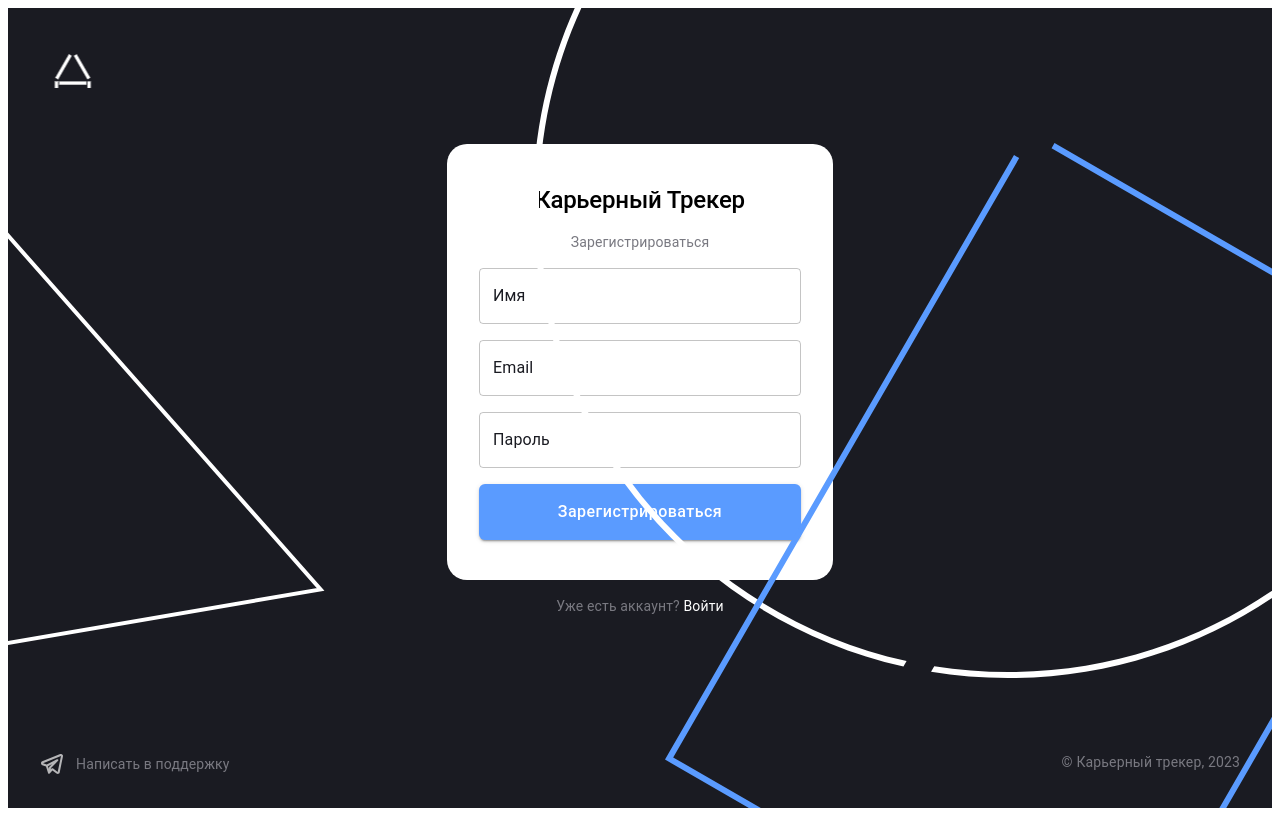
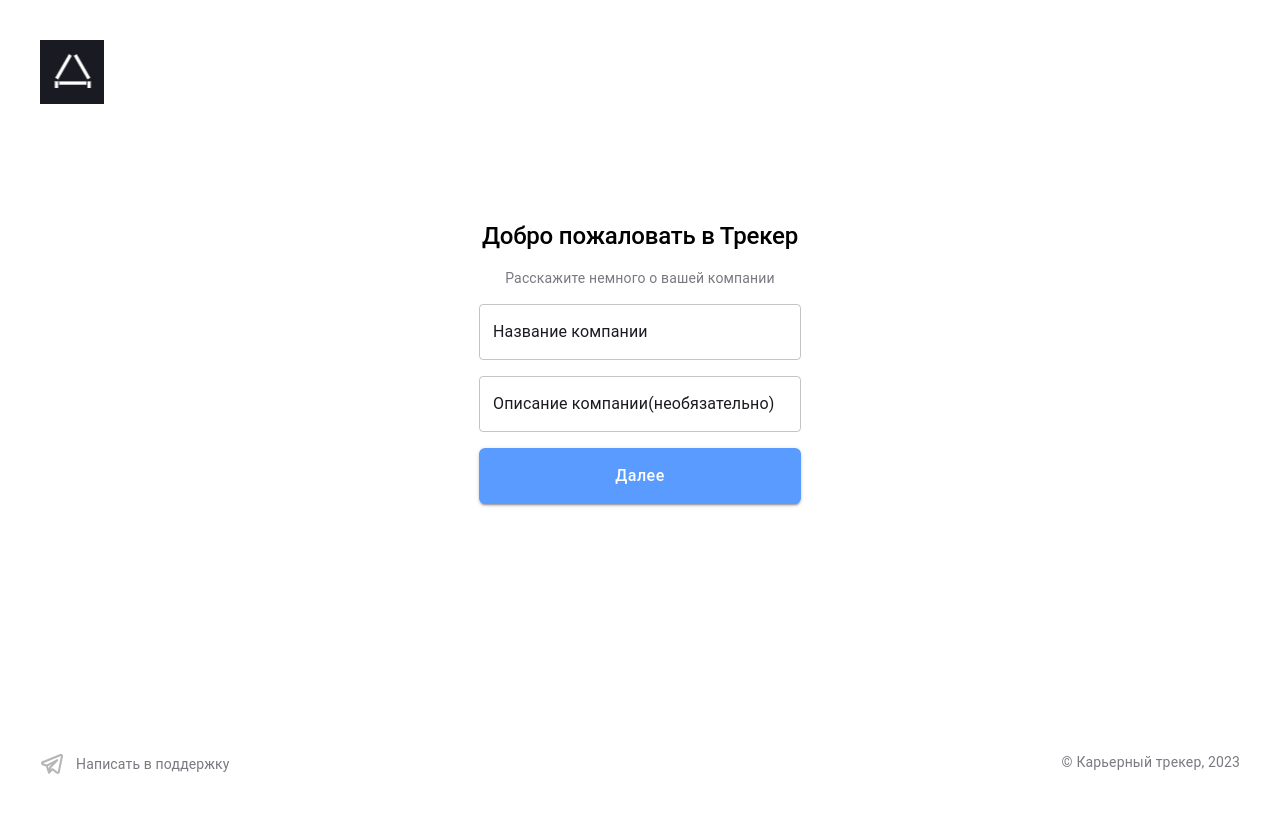
Before and after one commit to MarinaFominykh/alumni-resume-tracker, a React (Vite) app: page /sign-up in a window 1280 px wide. Built offline with nearby package versions, Linux system fonts and the light colour scheme.

Commit message:
feat: изменить страницу регистрации feat: добавить окно отправки регистрационных данных

```diff
--- a/src/components/elements/ButtonElement/ButtonElement.tsx
+++ b/src/components/elements/ButtonElement/ButtonElement.tsx
@@ -1,8 +1,25 @@
 import { Button, ButtonProps } from '@mui/material';
 
-function ButtonElement({ children, color, disabled, size, variant, sx, type }: ButtonProps) {
+function ButtonElement({
+  children,
+  color,
+  disabled,
+  size,
+  variant,
+  sx,
+  type,
+  onClick
+}: ButtonProps) {
   return (
-    <Button color={color} disabled={disabled} size={size} variant={variant} sx={sx} type={type}>
+    <Button
+      color={color}
+      disabled={disabled}
+      size={size}
+      variant={variant}
+      sx={sx}
+      type={type}
+      onClick={onClick}
+    >
       {children}
     </Button>
   );
--- a/src/components/elements/InputElement/InputElement.tsx
+++ b/src/components/elements/InputElement/InputElement.tsx
@@ -5,6 +5,7 @@ interface LoginInputs {
   name: string;
   email: string;
   password: string;
+  text: string;
 }
 
 interface InputProps {
--- a/src/main.tsx
+++ b/src/main.tsx
@@ -9,6 +9,7 @@ import Login from './pages/Auth/Login/Login.tsx';
 import { ThemeProvider } from '@mui/material';
 import { projectTheme } from './projectTheme.tsx';
 import ResetPassword from './pages/Auth/ResetPassword/ResetPassword.tsx';
+import Access from './pages/Auth/Access/Access.tsx';
 
 ReactDOM.createRoot(document.getElementById('root')!).render(
   <ThemeProvider theme={projectTheme}>
@@ -24,6 +25,7 @@ ReactDOM.createRoot(document.getElementById('root')!).render(
         <Route path="/sign-up" element={<Register />} />
         <Route path="/sign-in" element={<Login />} />
         <Route path="/reset-password" element={<ResetPassword />} />
+        <Route path="/get-access" element={<Access />} />
       </Routes>
     </BrowserRouter>
   </ThemeProvider>
--- /dev/null
+++ b/src/pages/Auth/Access/Access.tsx
@@ -0,0 +1,35 @@
+import ButtonElement from '../../../components/elements/ButtonElement/ButtonElement';
+import Typography from '@mui/material/Typography/Typography';
+import { Link } from '@mui/material';
+import Auth from '../Auth';
+import { authStyles } from '../consts/authStyles';
+import { useNavigate } from 'react-router';
+
+function Access() {
+  const natigation = useNavigate();
+  return (
+    <Auth>
+      <div className="auth__form">
+        <Typography variant="h2">Получение доступа</Typography>
+        <Typography variant="body2">
+          Чтобы получить доступ к трекеру напишите нам на почту
+        </Typography>
+        <Link sx={authStyles.accessLink} variant="body2" href={`mailto:test@example.com`}>
+          tracker@yandex.ru
+        </Link>
+
+        <ButtonElement
+          variant="contained"
+          type="submit"
+          onClick={() => {
+            natigation('/sign-in');
+          }}
+        >
+          Назад
+        </ButtonElement>
+      </div>
+    </Auth>
+  );
+}
+
+export default Access;
--- a/src/pages/Auth/Login/Login.tsx
+++ b/src/pages/Auth/Login/Login.tsx
@@ -79,8 +79,12 @@ function Login() {
       </form>
       <Typography variant="body2" sx={authStyles.formCaption.fonts}>
         Новый пользователь?{' '}
-        <Link variant="body2" sx={authStyles.formCaption.link} onClick={() => navigate('/sign-up')}>
-          Зарегистрироваться
+        <Link
+          variant="body2"
+          sx={authStyles.formCaption.link}
+          onClick={() => navigate('/get-access')}
+        >
+          Получить доступ
         </Link>
       </Typography>
     </Auth>
--- a/src/pages/Auth/Register/Register.tsx
+++ b/src/pages/Auth/Register/Register.tsx
@@ -12,21 +12,12 @@ import { authStyles } from '../consts/authStyles';
 
 interface InputsValue {
   name: string;
-  email: string;
-  password: string;
+  text: string;
 }
 
 const schema = yup.object().shape({
   name: yup.string().required('Поле должно быть заполнено.'),
-  email: yup
-    .string()
-    .email('Email должен соответствовать схеме email@example.com.')
-    .required('Поле должно быть заполнено.'),
-  password: yup
-    .string()
-    .min(6, 'Пароль должен содержать минимум 6 символов.')
-    .max(20, 'Пароль должен содержать не более 6 символов.')
-    .required('Поле должно быть заполнено.')
+  text: yup.string()
 });
 
 function Register() {
@@ -49,54 +40,47 @@ function Register() {
   };
 
   return (
-    <Auth>
+    <Auth
+      sx={
+        ((authStyles.wrapper.backgroundColor = '#fff'),
+        (authStyles.firstElement.display = 'none'),
+        (authStyles.secondElement.display = 'none'),
+        (authStyles.thirdElement.display = 'none'))
+      }
+    >
       <form onSubmit={handleSubmit(registerSubmitHandler)} noValidate className="auth__form">
-        <Typography variant="h2">Карьерный трекер</Typography>
-        <Typography variant="body2">Зарегистрироваться</Typography>
+        <Typography variant="h2">Добро пожаловать в Трекер</Typography>
+        <Typography variant="body2">Расскажите немного о вашей компании</Typography>
 
         <InputElement
           name="name"
           defaultValue=""
           control={control}
-          type="name"
-          label="Имя"
+          type="text"
+          label="Название компании"
           variant="outlined"
           error={!!errors.name}
-          helperText={errors.email ? errors.name?.message : ''}
+          helperText={errors.name ? errors.name?.message : ''}
         />
 
         <InputElement
-          name="email"
+          name="text"
           defaultValue=""
           control={control}
           type="email"
-          label="Email"
+          label="Описание компании(необязательно)"
           variant="outlined"
-          error={!!errors.email}
-          helperText={errors.email ? errors.email?.message : ''}
-        />
-
-        <InputElement
-          name="password"
-          defaultValue=""
-          control={control}
-          type="password"
-          label="Пароль"
-          variant="outlined"
-          error={!!errors.password}
-          helperText={errors.password ? errors.password?.message : ''}
+          error={!!errors.text}
+          helperText={errors.text ? errors.text?.message : ''}
         />
 
         <ButtonElement variant="contained" type="submit">
-          Зарегистрироваться
+          Далее
         </ButtonElement>
+        <Link sx={authStyles.formCaption.link} variant="body2" onClick={() => navigate('/sign-in')}>
+          Назад
+        </Link>
       </form>
-      <Typography variant="body2" sx={authStyles.formCaption.fonts}>
-        Уже есть аккаунт?{' '}
-        <Link variant="body2" sx={authStyles.formCaption.link} onClick={() => navigate('/sign-in')}>
-          Войти
-        </Link>
-      </Typography>
     </Auth>
   );
 }
--- a/src/projectTheme.tsx
+++ b/src/projectTheme.tsx
@@ -40,7 +40,6 @@ export const projectTheme = createTheme({
       fontSize: '24px',
       fontWeight: 500,
       color: '#000',
-      textTransform: 'capitalize',
       lineHeight: '32px'
     },
     body1: {
```
